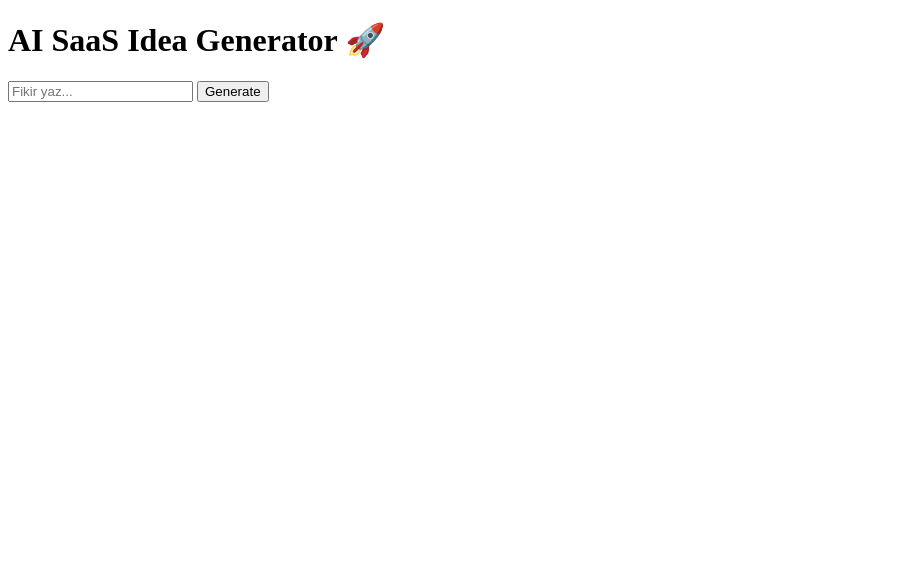
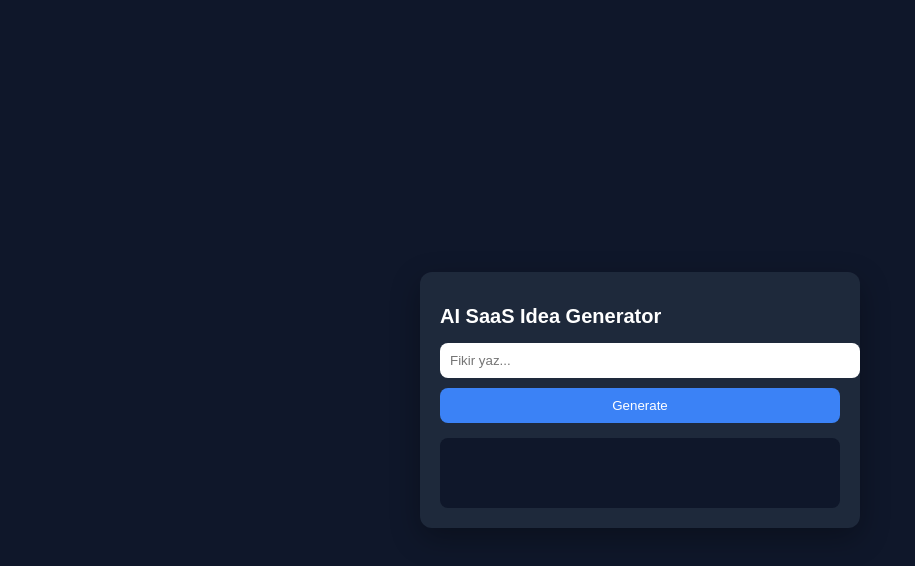
Before and after one commit to emlikates04-maker/is-fikir-sistemi, a website: page public/index.html in a window 1280 px wide. Shown: the whole page, without its empty margins (0-915 px from the left). Drawn offline with Linux system fonts and the light colour scheme.

Commit message:
Add files via upload

```diff
--- a/public/index.html
+++ b/public/index.html
@@ -1,17 +1,82 @@
 <!DOCTYPE html>
-<html>
+<html lang="en">
 <head>
-  <title>SaaS Idea Generator</title>
+  <meta charset="UTF-8" />
+  <meta name="viewport" content="width=device-width, initial-scale=1.0"/>
+  <title>AI SaaS Idea Generator</title>
+
+  <style>
+    body {
+      font-family: Arial, sans-serif;
+      background: #0f172a;
+      color: white;
+      display: flex;
+      justify-content: center;
+      align-items: center;
+      height: 100vh;
+      margin: 0;
+    }
+
+    .container {
+      width: 400px;
+      background: #1e293b;
+      padding: 20px;
+      border-radius: 12px;
+      box-shadow: 0 10px 30px rgba(0,0,0,0.3);
+    }
+
+    h1 {
+      font-size: 20px;
+      margin-bottom: 15px;
+    }
+
+    input {
+      width: 100%;
+      padding: 10px;
+      border-radius: 8px;
+      border: none;
+      margin-bottom: 10px;
+      outline: none;
+    }
+
+    button {
+      width: 100%;
+      padding: 10px;
+      border: none;
+      border-radius: 8px;
+      background: #3b82f6;
+      color: white;
+      cursor: pointer;
+    }
+
+    button:hover {
+      background: #2563eb;
+    }
+
+    #output {
+      margin-top: 15px;
+      padding: 10px;
+      background: #0f172a;
+      border-radius: 8px;
+      min-height: 50px;
+      white-space: pre-wrap;
+    }
+  </style>
 </head>
+
 <body>
 
-  <h1>AI SaaS Idea Generator 🚀</h1>
+  <div class="container">
+    <h1>AI SaaS Idea Generator</h1>
 
-  <input id="prompt" placeholder="Fikir yaz..." />
-  <button onclick="generateIdea()">Generate</button>
+    <input id="ideaInput" placeholder="Fikir yaz..." />
 
-  <p id="result"></p>
+    <button onclick="generateIdea()">Generate</button>
+
+    <div id="output"></div>
+  </div>
 
   <script src="app.js"></script>
+
 </body>
 </html>
```
